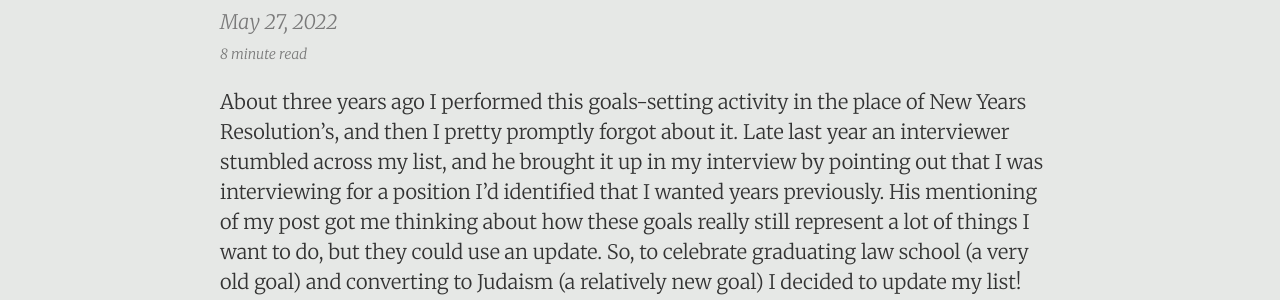
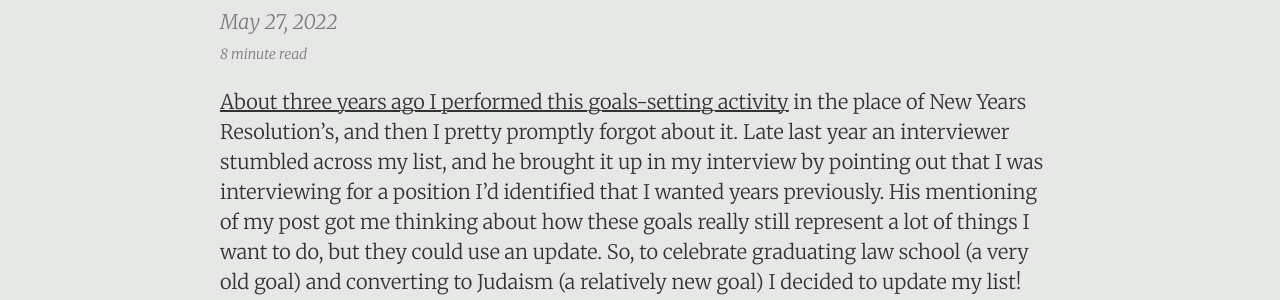
Before and after one commit to DestinyRoseMurphy/DestinyRoseMurphy.github.io, a Jekyll site: the page built from _posts/2022-5-27-100-Goals-v2.md, in a window 1280 px wide and 900 px high. Shown: the part 371-671 px from the top of the window. Built offline with Jekyll 4.4.1, drawn with Linux system fonts in a browser that asks for light colours; part of the change alters nothing that is shown; some of the changed text lies outside the part shown.

Commit message:
Added a useful link at the top

```diff
--- a/_posts/2022-5-27-100-Goals-v2.md
+++ b/_posts/2022-5-27-100-Goals-v2.md
@@ -5,7 +5,7 @@ date: 2022-05-27
 summary: "An update to my 100 goals!"
 ---
 
-About three years ago I performed this goals-setting activity in the place of New Years Resolution's, and then I pretty promptly forgot about it. Late last year an interviewer stumbled across my list, and he brought it up in my interview by pointing out that I was interviewing for a position I'd identified that I wanted years previously. His mentioning of my post got me thinking about how these goals really still represent a lot of things I want to do, but they could use an update. So, to celebrate graduating law school (a very old goal) and converting to Judaism (a relatively new goal) I decided to update my list! Below are my goals as I view them as a brand new lawyer and Jew.
+[About three years ago I performed this goals-setting activity](http://www.destinyrosemurphy.com/2019/12/30/100-Goals/) in the place of New Years Resolution's, and then I pretty promptly forgot about it. Late last year an interviewer stumbled across my list, and he brought it up in my interview by pointing out that I was interviewing for a position I'd identified that I wanted years previously. His mentioning of my post got me thinking about how these goals really still represent a lot of things I want to do, but they could use an update. So, to celebrate graduating law school (a very old goal) and converting to Judaism (a relatively new goal) I decided to update my list! Below are my goals as I view them as a brand new lawyer and Jew.
 
 This list is different from my original one in a few important ways: First, I no longer count "Checked Off" goals in my list of 100. I did that initially because identifying 100 goals felt impossible. Now—three years outside of the abusive relationship with my biological mother, and immensely more confident in and happy with who I am as a person—100 goals is something I know I can aspire to without needing to count things I've already done. Second, I've created a space for continuous goals that are not intended to be checked off at any point. Finally, I now have a section of goals that I removed from my previous list (also not counted in the 100). I think these goals are important to keep visible, both because some of them represent things I used to want that I no longer want, and because some of them are things I failed to achieve during the time period I could have achieved them. Thus, they all represent areas of growth and learning in my life that I have no intention of forgetting.
 
```
